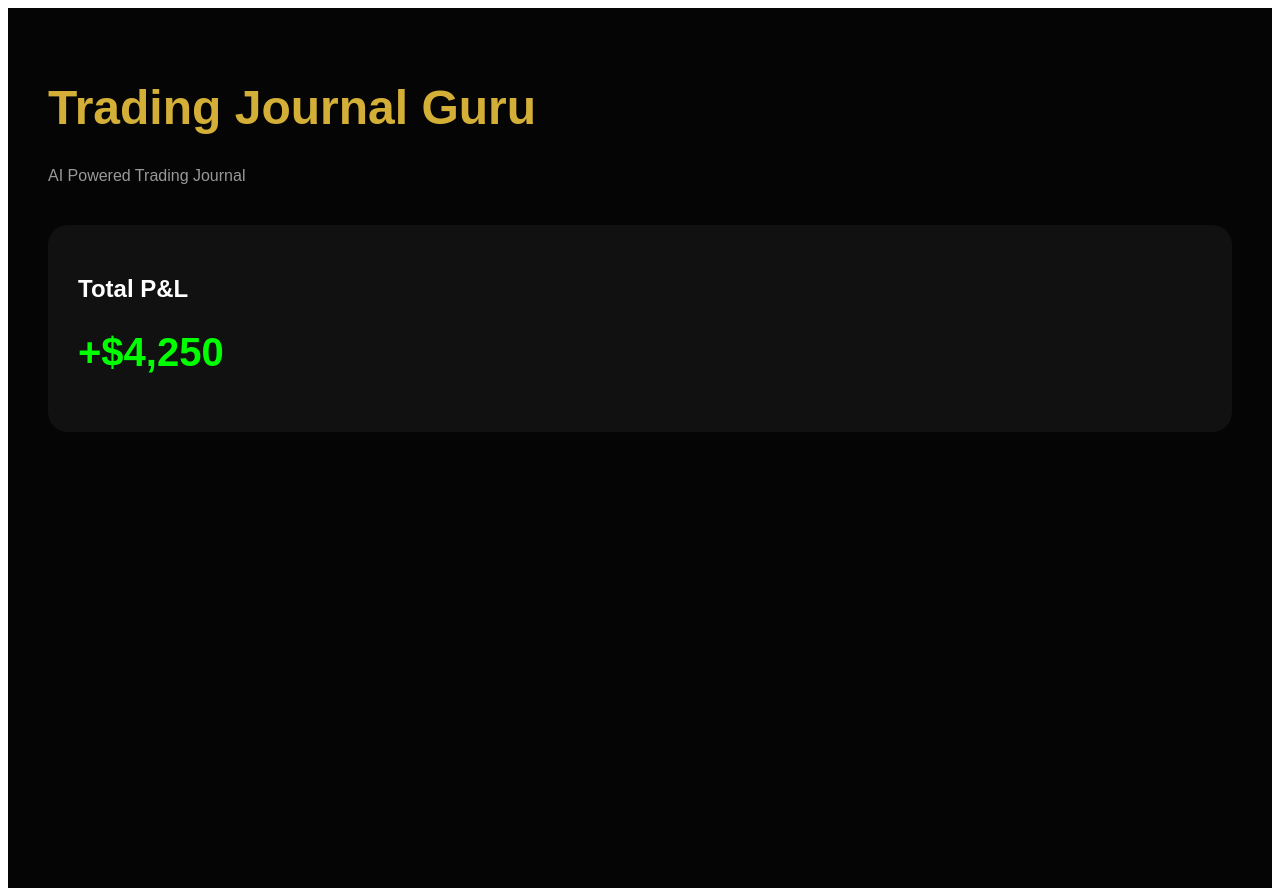
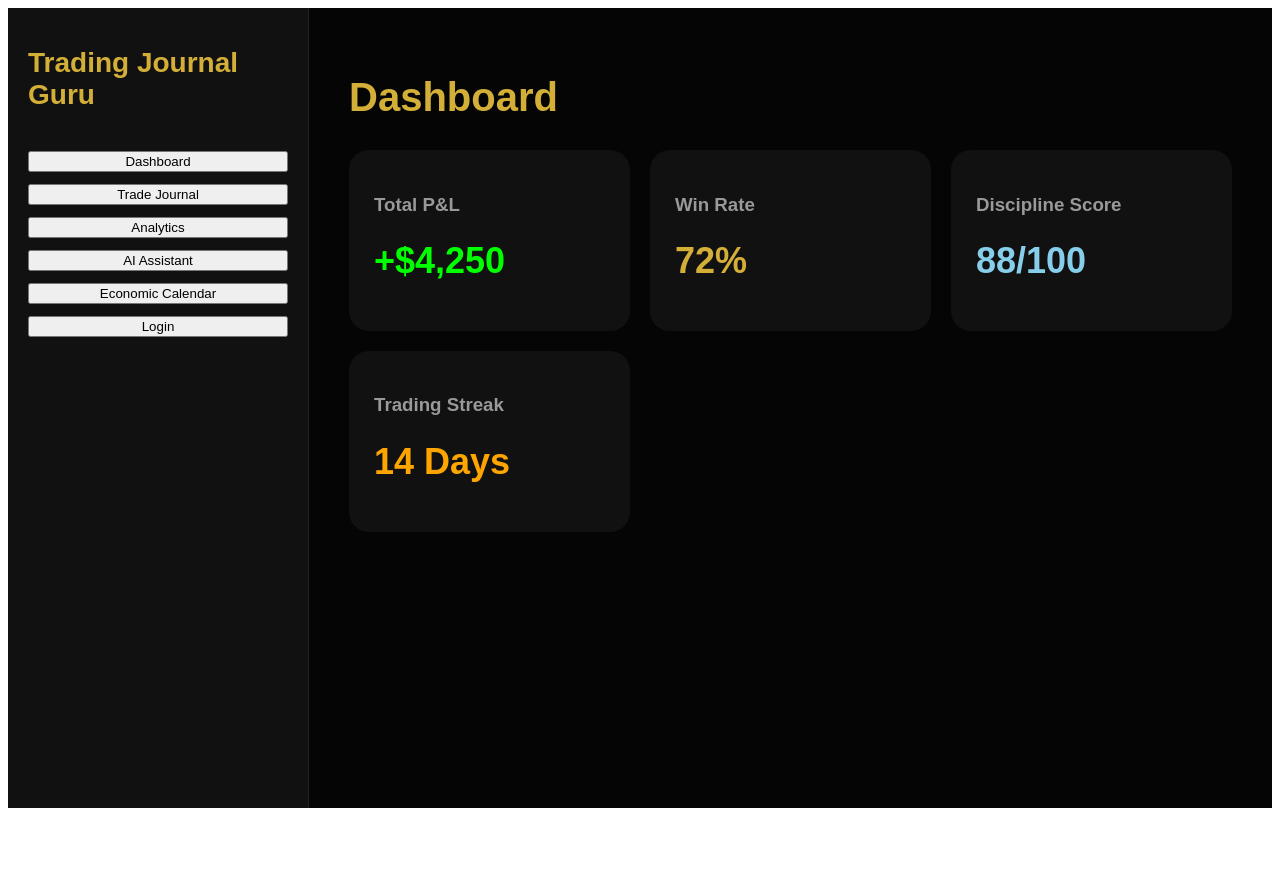
Before and after one commit to pavankajarekar-guru/new-trading-journal-guru, a React (Vite) app: page / in a window 1280 px wide. After the commit the page ends 816 px from the top, so only its background shows below. Built offline with nearby package versions, Linux system fonts and the light colour scheme.

Commit message:
Update App.jsx

```diff
--- a/src/App.jsx
+++ b/src/App.jsx
@@ -1,41 +1,347 @@
+import { useState } from 'react'
+
 export default function App() {
+  const [page, setPage] = useState('dashboard')
+
   return (
     <div style={{
       minHeight: '100vh',
       background: '#050505',
       color: 'white',
-      padding: '40px',
+      display: 'flex',
       fontFamily: 'Arial'
     }}>
+
+      {/* Sidebar */}
+      <div style={{
+        width: '260px',
+        background: '#111',
+        padding: '20px',
+        borderRight: '1px solid #222'
+      }}>
+
         <h1 style={{
           color: '#d4af37',
-        fontSize: '48px'
+          fontSize: '28px'
         }}>
           Trading Journal Guru
         </h1>
 
-      <p style={{
-        color: '#999',
-        marginTop: '10px'
+        <div style={{
+          marginTop: '40px',
+          display: 'flex',
+          flexDirection: 'column',
+          gap: '12px'
         }}>
-        AI Powered Trading Journal
+
+          <button onClick={() => setPage('dashboard')}>
+            Dashboard
+          </button>
+
+          <button onClick={() => setPage('journal')}>
+            Trade Journal
+          </button>
+
+          <button onClick={() => setPage('analytics')}>
+            Analytics
+          </button>
+
+          <button onClick={() => setPage('ai')}>
+            AI Assistant
+          </button>
+
+          <button onClick={() => setPage('calendar')}>
+            Economic Calendar
+          </button>
+
+          <button onClick={() => setPage('login')}>
+            Login
+          </button>
+
+        </div>
+
+      </div>
+
+      {/* Main Content */}
+      <div style={{
+        flex: 1,
+        padding: '40px'
+      }}>
+
+        {page === 'dashboard' && (
+          <div>
+
+            <h1 style={{
+              color: '#d4af37',
+              fontSize: '40px'
+            }}>
+              Dashboard
+            </h1>
+
+            <div style={{
+              marginTop: '30px',
+              display: 'grid',
+              gridTemplateColumns: 'repeat(auto-fit, minmax(220px,1fr))',
+              gap: '20px'
+            }}>
+
+              <Card title="Total P&L" value="+$4,250" color="lime" />
+              <Card title="Win Rate" value="72%" color="#d4af37" />
+              <Card title="Discipline Score" value="88/100" color="skyblue" />
+              <Card title="Trading Streak" value="14 Days" color="orange" />
+
+            </div>
+
+          </div>
+        )}
+
+        {page === 'journal' && (
+          <div>
+
+            <h1 style={{
+              color: '#d4af37',
+              fontSize: '40px'
+            }}>
+              Trade Journal
+            </h1>
+
+            <div style={{
+              marginTop: '30px',
+              background: '#111',
+              padding: '20px',
+              borderRadius: '20px'
+            }}>
+
+              <h2>EUR/USD Buy</h2>
+
+              <p style={{ color: '#999' }}>
+                Entry: 1.0840
               </p>
 
+              <p style={{ color: '#999' }}>
+                Exit: 1.0890
+              </p>
+
+              <p style={{ color: 'lime' }}>
+                Profit: +$250
+              </p>
+
+            </div>
+
+          </div>
+        )}
+
+        {page === 'analytics' && (
+          <div>
+
+            <h1 style={{
+              color: '#d4af37',
+              fontSize: '40px'
+            }}>
+              Analytics
+            </h1>
+
             <div style={{
-        marginTop: '40px',
+              marginTop: '30px',
               background: '#111',
               padding: '30px',
               borderRadius: '20px'
             }}>
-        <h2>Total P&L</h2>
+
+              <h2>Weekly Performance</h2>
+
+              <div style={{
+                marginTop: '20px',
+                height: '250px',
+                background: '#000',
+                borderRadius: '20px',
+                display: 'flex',
+                alignItems: 'center',
+                justifyContent: 'center',
+                color: '#666'
+              }}>
+                Charts Coming Soon
+              </div>
+
+            </div>
+
+          </div>
+        )}
+
+        {page === 'ai' && (
+          <div>
 
             <h1 style={{
-          color: 'lime',
+              color: '#d4af37',
               fontSize: '40px'
             }}>
-          +$4,250
+              AI Assistant
             </h1>
+
+            <div style={{
+              marginTop: '30px',
+              display: 'grid',
+              gap: '20px'
+            }}>
+
+              <AIBox text="EUR/USD bullish during London session." />
+              <AIBox text="Avoid overtrading during NY session." />
+              <AIBox text="Gold volatility expected after CPI news." />
+
             </div>
+
+          </div>
+        )}
+
+        {page === 'calendar' && (
+          <div>
+
+            <h1 style={{
+              color: '#d4af37',
+              fontSize: '40px'
+            }}>
+              Economic Calendar
+            </h1>
+
+            <div style={{
+              marginTop: '30px',
+              display: 'grid',
+              gap: '20px'
+            }}>
+
+              <Event
+                title="USD CPI News"
+                impact="High Impact"
+              />
+
+              <Event
+                title="FOMC Meeting"
+                impact="High Impact"
+              />
+
+              <Event
+                title="NFP Release"
+                impact="Extreme Impact"
+              />
+
+            </div>
+
+          </div>
+        )}
+
+        {page === 'login' && (
+          <div>
+
+            <h1 style={{
+              color: '#d4af37',
+              fontSize: '40px'
+            }}>
+              Login
+            </h1>
+
+            <div style={{
+              marginTop: '30px',
+              background: '#111',
+              padding: '30px',
+              borderRadius: '20px',
+              maxWidth: '400px'
+            }}>
+
+              <input
+                placeholder="Email"
+                style={inputStyle}
+              />
+
+              <input
+                placeholder="Password"
+                type="password"
+                style={{
+                  ...inputStyle,
+                  marginTop: '15px'
+                }}
+              />
+
+              <button style={{
+                marginTop: '20px',
+                width: '100%',
+                padding: '14px',
+                borderRadius: '12px',
+                border: 'none',
+                background: '#d4af37',
+                fontWeight: 'bold'
+              }}>
+                Login
+              </button>
+
+            </div>
+
+          </div>
+        )}
+
+      </div>
+
     </div>
   )
 }
+
+function Card({ title, value, color }) {
+  return (
+    <div style={{
+      background: '#111',
+      padding: '25px',
+      borderRadius: '20px'
+    }}>
+      <h3 style={{
+        color: '#999'
+      }}>
+        {title}
+      </h3>
+
+      <h1 style={{
+        color,
+        fontSize: '36px'
+      }}>
+        {value}
+      </h1>
+    </div>
+  )
+}
+
+function AIBox({ text }) {
+  return (
+    <div style={{
+      background: '#111',
+      padding: '20px',
+      borderRadius: '20px'
+    }}>
+      {text}
+    </div>
+  )
+}
+
+function Event({ title, impact }) {
+  return (
+    <div style={{
+      background: '#111',
+      padding: '20px',
+      borderRadius: '20px'
+    }}>
+      <h2>{title}</h2>
+
+      <p style={{
+        color: '#d4af37'
+      }}>
+        {impact}
+      </p>
+    </div>
+  )
+}
+
+const inputStyle = {
+  width: '100%',
+  padding: '14px',
+  borderRadius: '12px',
+  border: '1px solid #333',
+  background: '#000',
+  color: 'white'
+}
```
Lines whose indentation alone changed are shown as unchanged.
